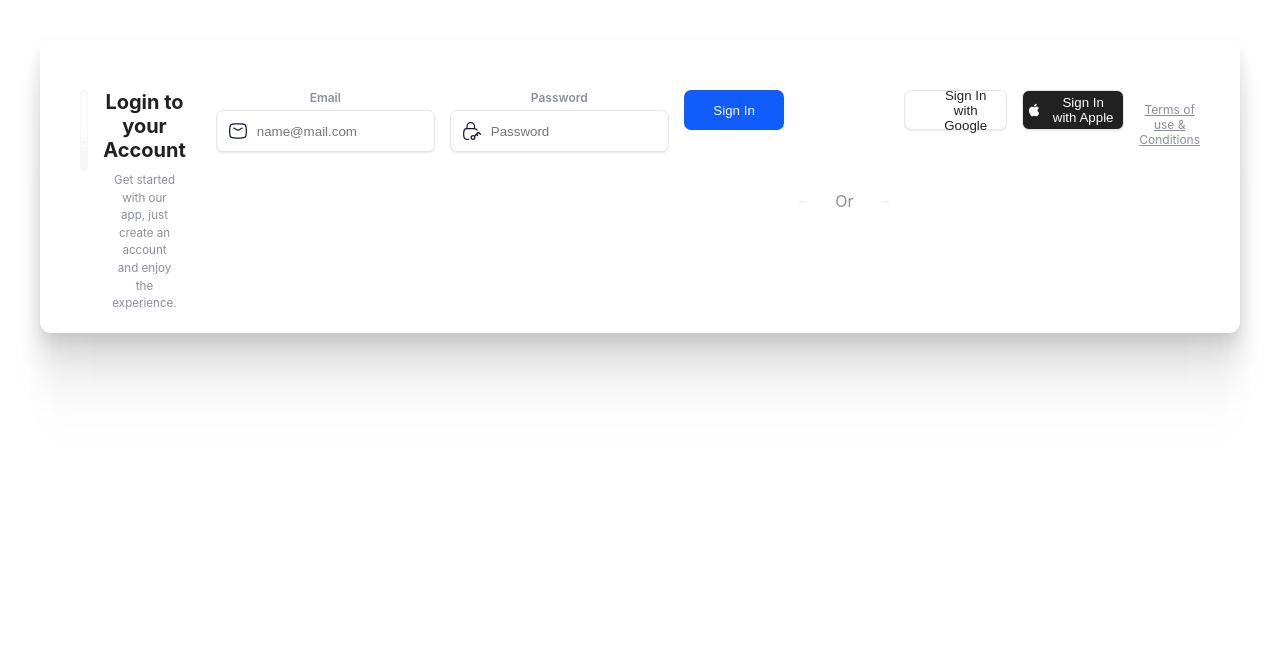
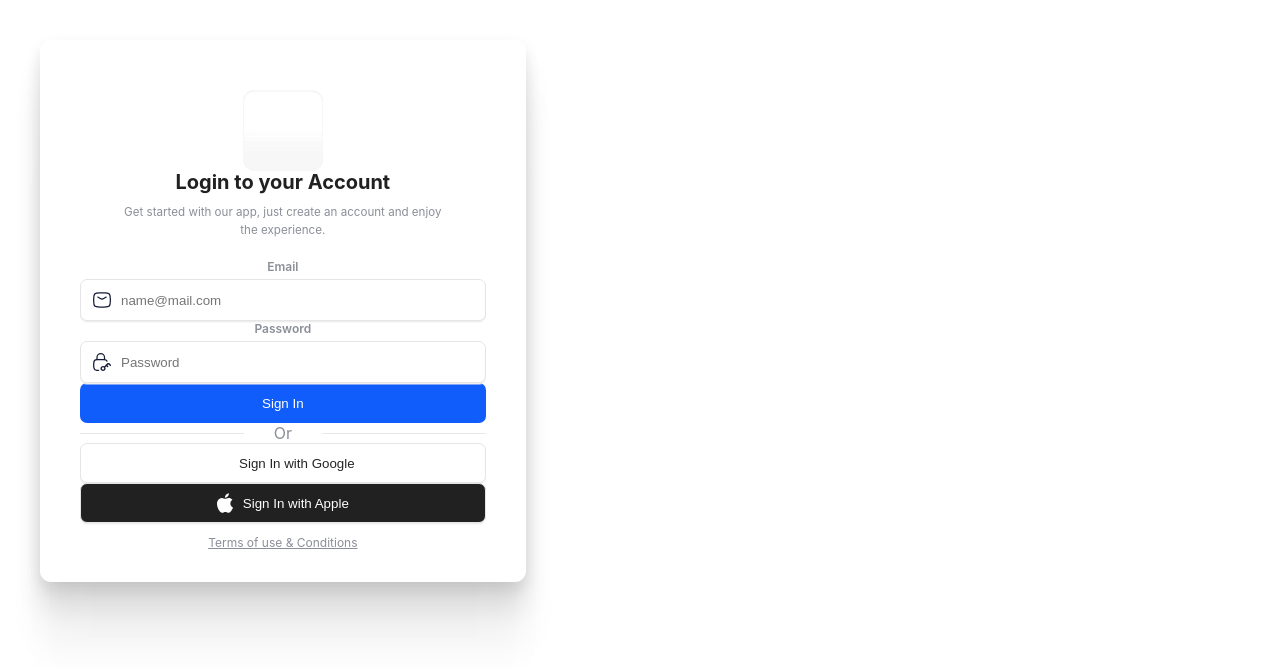
Before and after one commit to code-JOA/React-Tiny-Projects, a React (Vite) app in the folder Login-SignUp/: page / in a window 1280 px wide. Shown: the top 668 px of the page. Built offline with nearby package versions, Linux system fonts and the light colour scheme.

Commit message:
Commit auto_update

```diff
--- a/Login-SignUp/src/index.css
+++ b/Login-SignUp/src/index.css
@@ -2,9 +2,9 @@
   width: fit-content;
   height: fit-content;
   display: flex;
-  flex-direction: inherit
+  flex-direction: column;
   align-items: center;
-  justify-content: center;
+  justify-content:
   gap: 15px;
   padding: 50px 40px 20px 40px;
   background-color: #ffffff;
```
